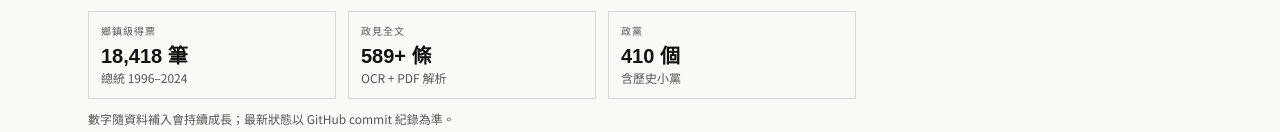
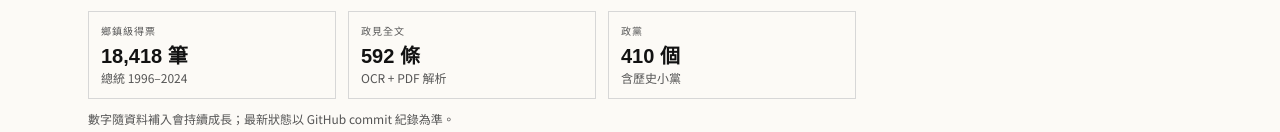
Before and after one commit to Yaochieh/taiwan-election-web, a Next.js app: page /about in a window 1280 px wide. Shown: the part 664-796 px from the top of the page. Built offline with nearby package versions, Linux system fonts and the light colour scheme.

Commit message:
chore: 更新 about 政見全文計數 → 592

```diff
--- a/src/app/about/page.tsx
+++ b/src/app/about/page.tsx
@@ -44,7 +44,7 @@ export default function AboutPage() {
             <Stat label="候選人" value="9,008 位" desc="跨選舉聚合" />
             <Stat label="得票紀錄" value="8,336 筆" desc="含縣市/選區層級" />
             <Stat label="鄉鎮級得票" value="18,418 筆" desc="總統 1996–2024" />
-            <Stat label="政見全文" value="589+ 條" desc="OCR + PDF 解析" />
+            <Stat label="政見全文" value="592 條" desc="OCR + PDF 解析" />
             <Stat label="政黨" value="410 個" desc="含歷史小黨" />
           </div>
           <p className="text-xs text-ink-soft mt-3">
```
